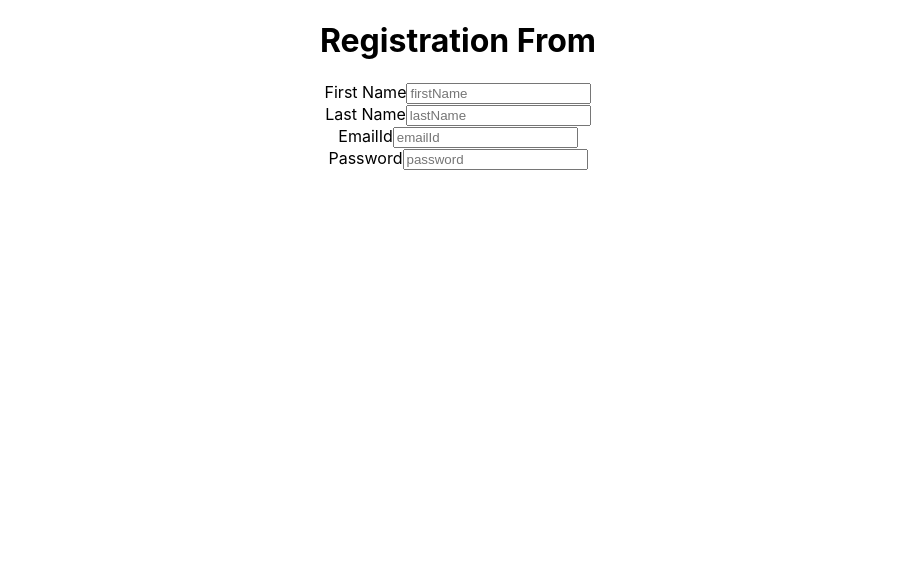
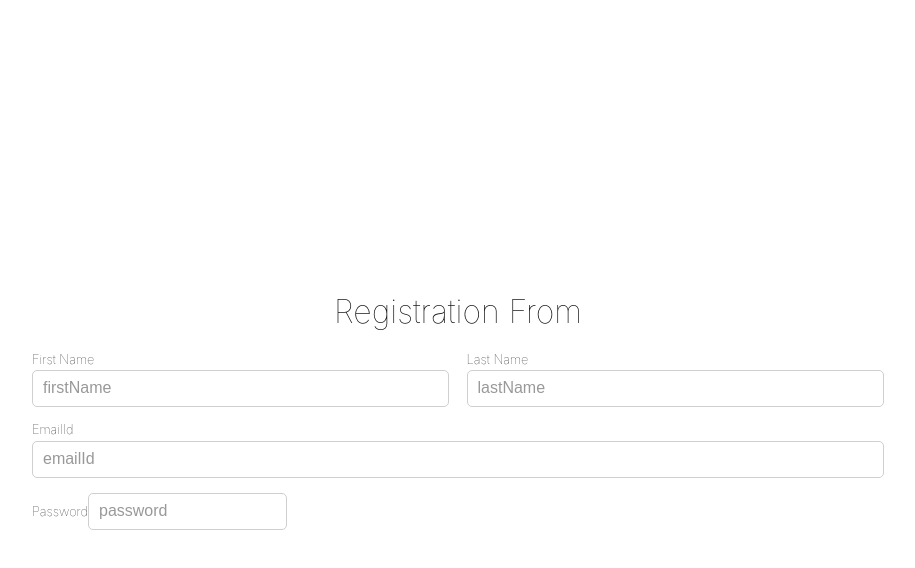
Before and after one commit to ganesh-48/EmployeePayroll, a React (Create React App) app: page / in a window 1280 px wide. Shown: the top 568 px of the page, without its empty margins (182-1097 px from the left). Built offline with nearby package versions, Linux system fonts and the light colour scheme.

Commit message:
feat: adding css file

```diff
--- a/src/App.css
+++ b/src/App.css
@@ -1,38 +1,116 @@
 .App {
-  text-align: center;
+  height: 100vh;
+  width: 100%;
+  display: flex;
+  flex-direction: column;
+  justify-content: center;
+  align-items: center;
+  background-color: white;
 }
 
-.App-logo {
-  height: 40vmin;
-  pointer-events: none;
+.Registration-Form {
+  width: 400px;
+  display: flex;
+  flex-direction: column;
+  padding: 20px 40px;
+  border-radius: 10px;
+  box-shadow: 0px 10px 50px #555;
+  background-color: #ffffff;
 }
 
-@media (prefers-reduced-motion: no-preference) {
-  .App-logo {
-    animation: App-logo-spin infinite 20s linear;
-  }
+form {
+  width: 100%;
+  display: flex;
+  flex-wrap: wrap;
 }
 
-.App-header {
-  background-color: #282c34;
-  min-height: 100vh;
+h1 {
+  text-align: center;
+  width: 100%;
+  color: #111;
+  font-weight: lighter;
+  font-family: -apple-system, BlinkMacSystemFont, "Segoe UI", Roboto, Oxygen,
+    Ubuntu, Cantarell, "Open Sans", "Helvetica Neue", sans-serif;
+}
+
+label {
+  font-size: 0.8em;
+  margin-bottom: 0.25em;
+  color: #222;
+  font-weight: lighter;
+}
+
+input {
+  padding: 10px 10px;
+  border-radius: 5px;
+  outline: none;
+  border: 1px solid #cfcfcf;
+}
+
+input::placeholder {
+  font-size: 1.2em;
+  font-weight: lighter;
+  color: #999;
+}
+
+input.error {
+  border: 1px solid red;
+}
+
+.errorMessage {
+  color: red;
+  font-size: 0.75em;
+  display: relative;
+}
+
+.firstName {
+  margin-right: 1%;
+}
+
+.lastName {
+  margin-left: 1%;
+}
+
+.firstName,
+.lastName,
+.emailId,
+.password {
+  display: flex;
+  flex-direction: column;
+  margin-bottom: 15px;
+}
+
+.firstName,
+.lastName {
+  width: 49%;
+}
+
+.emailId,
+.password {
+  width: 100%;
+}
+
+.RegistrationForm {
+  width: 100%;
   display: flex;
   flex-direction: column;
   align-items: center;
-  justify-content: center;
-  font-size: calc(10px + 2vmin);
-  color: white;
 }
 
-.App-link {
-  color: #61dafb;
+.RegistrationForm button {
+  background-color: blue;
+  color: #fff;
+  border: 2px solid #fff;
+  width: 100%;
+  margin-top: 1em;
+  padding: 8px 0px;
+  font-size: 1em;
+  font-weight: lighter;
+  letter-spacing: 1px;
+  margin-bottom: 0.25em;
 }
 
-@keyframes App-logo-spin {
-  from {
-    transform: rotate(0deg);
-  }
-  to {
-    transform: rotate(360deg);
-  }
+.RegistrationForm small {
+  color: #999;
+  font-weight: lighter;
 }
```
